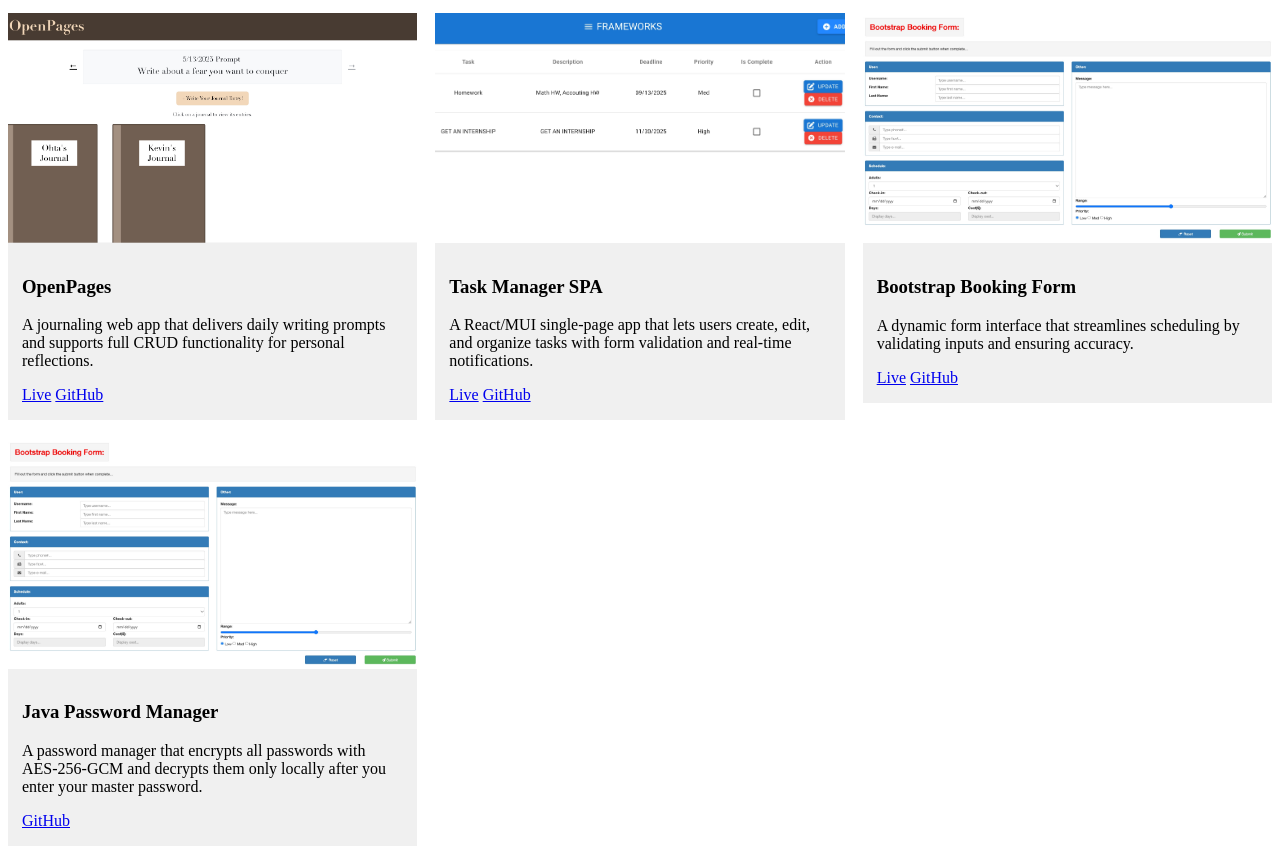
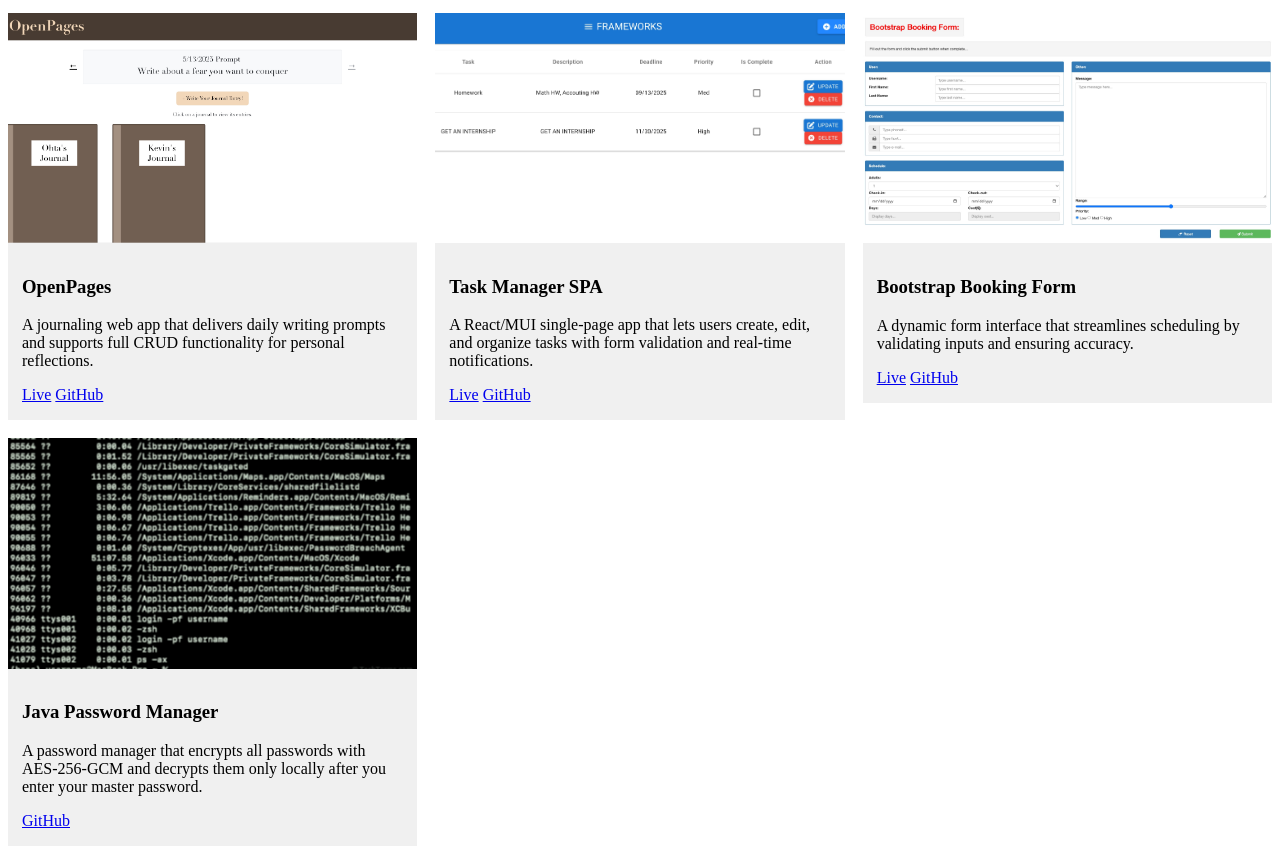
Before and after one commit to Ohtakamiya7/Ohtakamiya7.github.io, a plain HTML site: page projects.html in a window 1280 px wide. Shown: the part 206-1060 px from the top of the page. Drawn offline with Linux system fonts and the light colour scheme; a web font is replaced by a local one.

Commit message:
Update, added password manager pictures

```diff
--- a/projects.html
+++ b/projects.html
@@ -92,7 +92,7 @@
 
       <article class="card" aria-labelledby="p1-title">
         <a class="thumb" href="#">
-          <img src="images/BootstrapBookingForm.jpg" alt="Bootstrap Photo" />
+          <img src="images/terminalPic.png" alt="Bootstrap Photo" />
         </a>
         <div class="body">
           <h3 id="p1-title" class="title">
```
Also changed, not shown: images/terminalPic.png (added), 1 other file.
